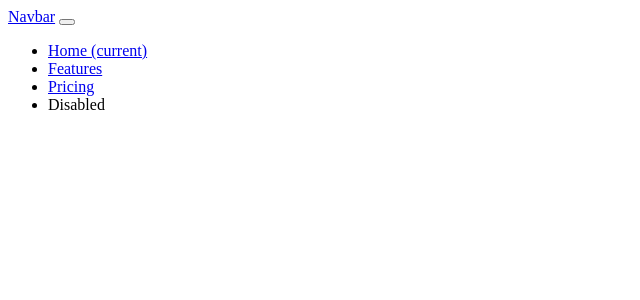
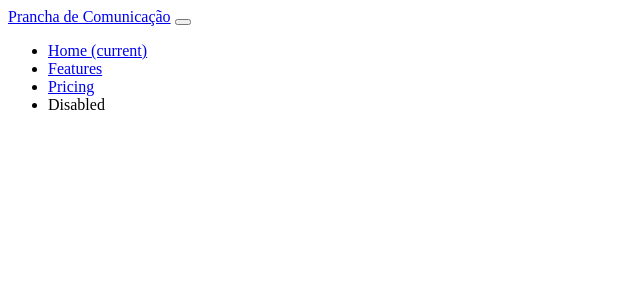
Before and after one commit to omartins-zs/api_codeigniter, a CodeIgniter app: the page made by application/views/templates/navtop.php in a window 1280 px wide. Shown: the top 300 px of the page, without its empty margins (0-640 px from the left). Run offline with CodeIgniter, Linux system fonts and the light colour scheme.

Commit message:
Ajustando Title e Tamanho do Navbar

```diff
--- a/application/views/templates/navtop.php
+++ b/application/views/templates/navtop.php
@@ -1,5 +1,6 @@
 <nav class="navbar navbar-expand-lg navbar-light bg-light">
-	<a class="navbar-brand" href="#">Navbar</a>
+	<div class="container-fluid">
+		<a class="navbar-brand" href="#">Prancha de Comunicação</a>
 		<button class="navbar-toggler" type="button" data-toggle="collapse" data-target="#navbarNav" aria-controls="navbarNav" aria-expanded="false" aria-label="Toggle navigation">
 			<span class="navbar-toggler-icon"></span>
 		</button>
@@ -19,4 +20,5 @@
 				</li>
 			</ul>
 		</div>
+	</div>
 </nav>
```
Lines whose indentation alone changed are shown as unchanged.
